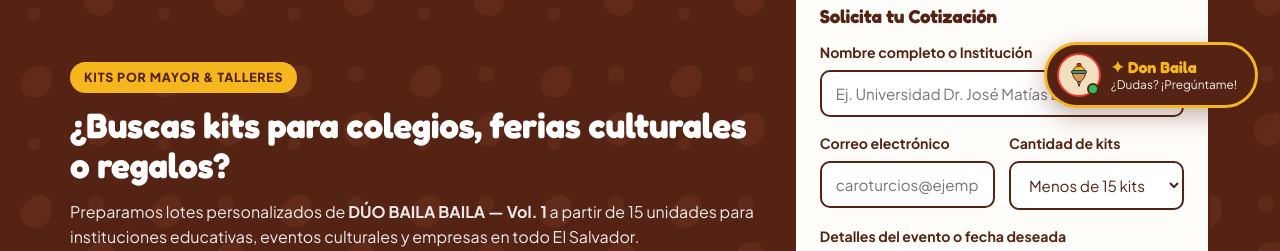
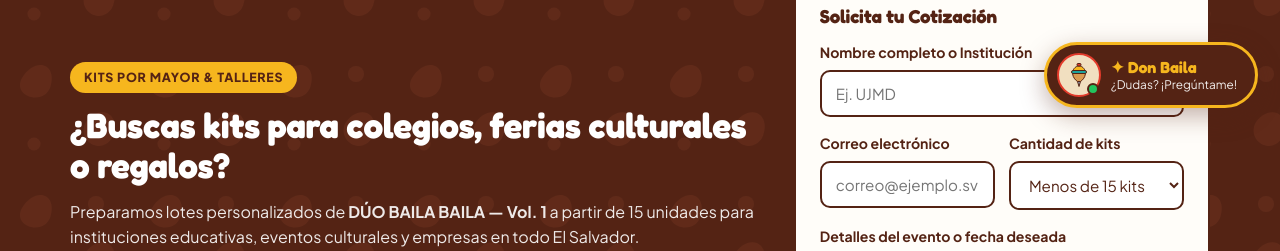
Before and after one commit to M-Legend07/duo-bailabaila, a plain HTML site: page tradicion.html in a window 1280 px wide. Shown: the part 670-921 px from the top of the page. Drawn offline with Linux system fonts and the light colour scheme.

Commit message:
Update tradicion.html

```diff
--- a/tradicion.html
+++ b/tradicion.html
@@ -62,12 +62,12 @@
             <form id="institutionalForm" onsubmit="submitInstitutionalQuote(event)">
               <div class="form-group">
                 <label>Nombre completo o Institución</label>
-                <input type="text" class="form-control" id="instName" required placeholder="Ej. Universidad Dr. José Matías Delgado">
+                <input type="text" class="form-control" id="instName" required placeholder="Ej. UJMD">
               </div>
               <div class="form-row-2">
                 <div class="form-group">
                   <label>Correo electrónico</label>
-                  <input type="email" class="form-control" id="instEmail" required placeholder="caroturcios@ejemplo.sv">
+                  <input type="email" class="form-control" id="instEmail" required placeholder="correo@ejemplo.sv">
                 </div>
                 <div class="form-group">
                   <label>Cantidad de kits</label>
```
